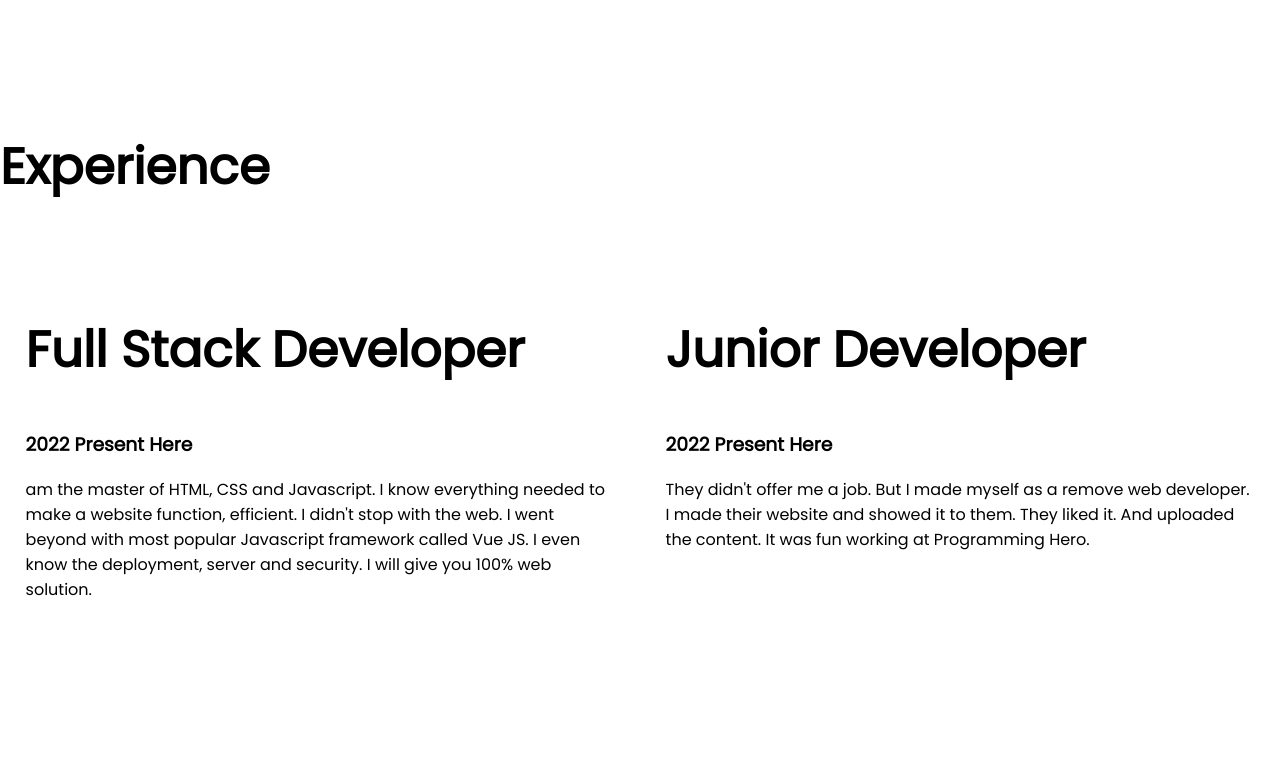
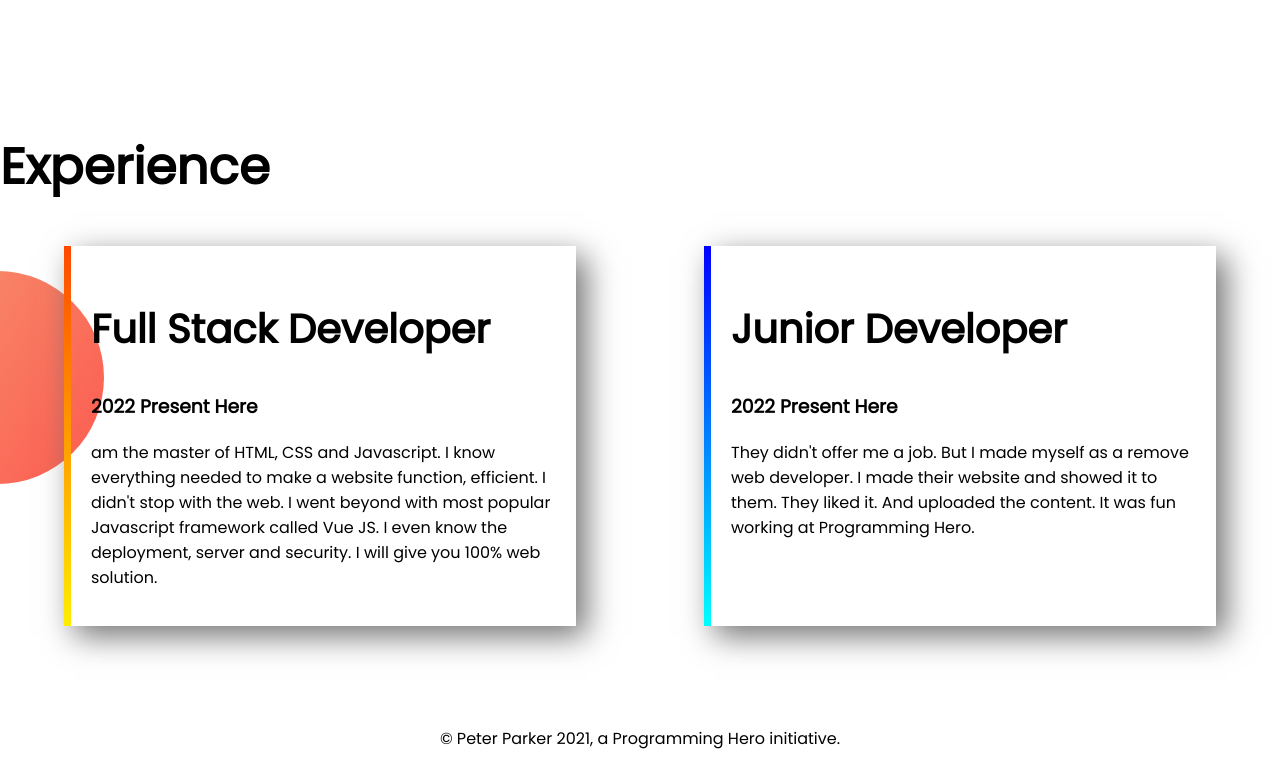
Before and after one commit to kishoresarker/developer-portfolio, a plain HTML site: page index.html in a window 1280 px wide. Shown: the part 1107-1874 px from the top of the page. Before the commit the page ends 1851 px from the top, so only its background shows below. Drawn offline with Linux system fonts and the light colour scheme.

Commit message:
footer added

```diff
--- a/index.html
+++ b/index.html
@@ -56,15 +56,15 @@
 
             <div class="flex-area">
 
-                <div class="half-width">
+                <div id="Junior-web-developer" class="half-width experience-item">
 
-                    <h1>Full Stack Developer</h1>
+                    <h2>Full Stack Developer</2>
                     <h3>2022 Present Here</h3>
                     <p> am the master of HTML, CSS and Javascript. I know everything needed to make a website function, efficient. I didn't stop with the web. I went beyond with most popular Javascript framework called Vue JS. I even know the deployment, server and security. I will give you 100% web solution.</p>
                 </div>
 
-                <div class="half-width">
-                    <h1>Junior Developer</h1>
+                <div id="web-experience" class="half-width experience-item">
+                    <h2>Junior Developer</h2>
                     <h3>2022 Present Here</h3>
 
                     <p>They didn't offer me a job. But I made myself as a remove web developer. I made their website and showed it to them. They liked it. And uploaded the content. It was fun working at Programming Hero.</p>
@@ -78,6 +78,10 @@
 
     </section>
 
+    <footer>
+        <p>© Peter Parker 2021, a Programming Hero initiative.</p>
+    </footer>
+
 
 
 
--- a/main.css
+++ b/main.css
@@ -8,6 +8,10 @@ body{
 }
 h1{
     font-size: 50px;
+}
+
+h2{
+    font-size: 40px;
 }
 
 .flex-area{
@@ -44,3 +48,37 @@ h1{
     background-repeat: no-repeat;
     background-position: right;
 }
+
+.experience-area{
+
+    background-image: url(images/exp-bg.png);
+    background-repeat: no-repeat;
+    background-position: left;
+
+}
+
+.experience-item{
+    width: 80%;
+    margin-left: 5%;
+    margin-right: 5%;
+    padding: 20px;
+    box-shadow: 10px 10px 30px rgb(114, 114, 114);
+
+}
+
+#web-experience{
+    border-left: 7px solid;
+    border-image: linear-gradient(blue,cyan);
+    border-image-slice: 1;
+
+}
+#Junior-web-developer{
+    border-left: 7px solid;
+    border-image: linear-gradient(rgb(255, 72, 0),rgb(255, 238, 0));
+    border-image-slice: 1;
+
+}
+
+footer p{
+    text-align: center;
+}
```
